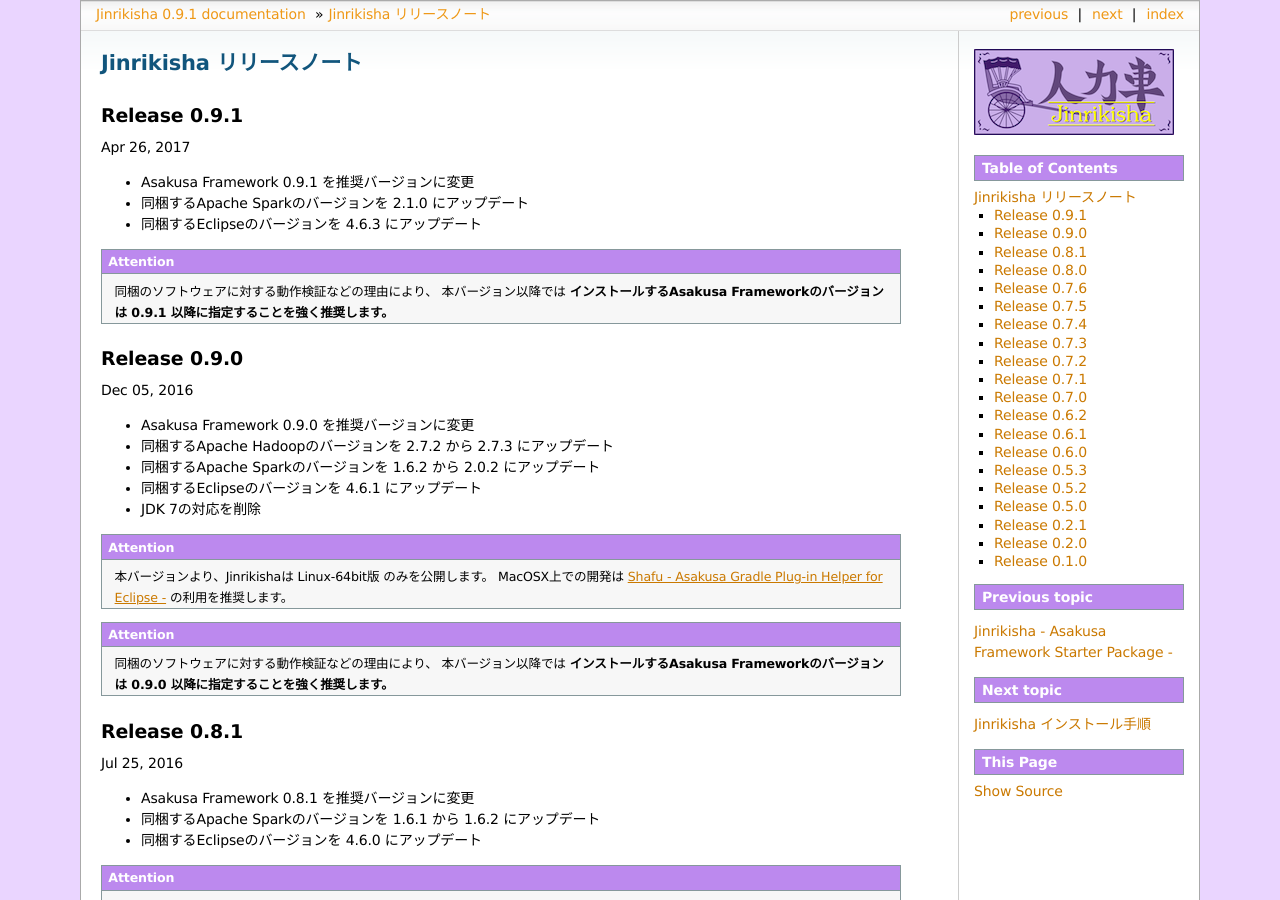
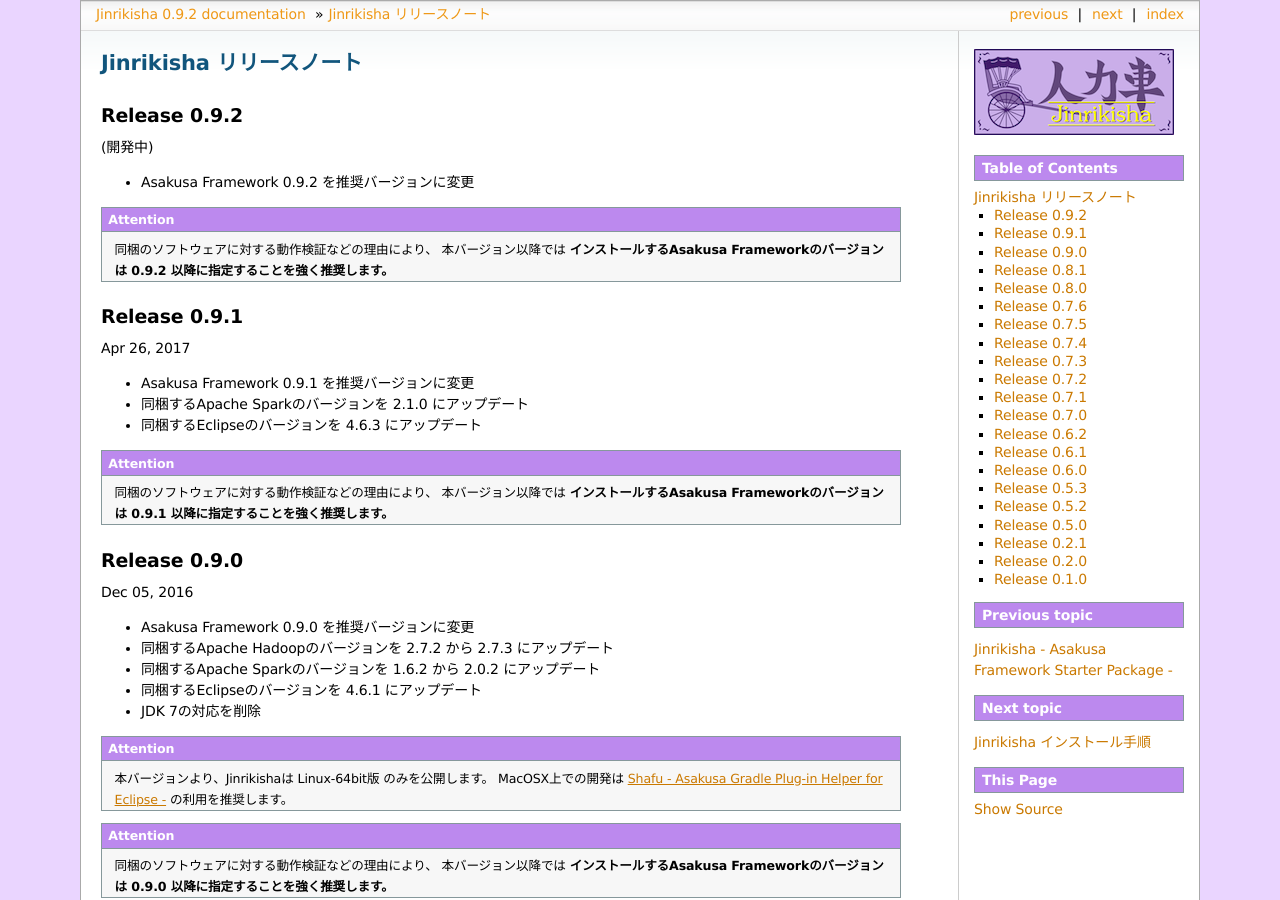
Before and after one commit to asakusafw/asakusafw-starter, a Sphinx documentation site: the page built from jinrikisha/docs/ja/source/release-notes.rst, in a window 1280 px wide and 900 px high. Built offline with Sphinx 7.4.7, drawn with Linux system fonts in a browser that asks for light colours; formulas are drawn with MathJax 3; some of the changed text lies outside the part shown.

Commit message:
Revise document for release 0.9.2

```diff
--- a/jinrikisha/docs/ja/source/conf.py
+++ b/jinrikisha/docs/ja/source/conf.py
@@ -55,9 +55,9 @@
 # built documents.
 #
 # The short X.Y version.
-version = '0.9.1'
+version = '0.9.2'
 # The full version, including alpha/beta/rc tags.
-release = '0.9.1'
+release = '0.9.2'
 
 # The language for content autogenerated by Sphinx. Refer to documentation
 # for a list of supported languages.
--- a/jinrikisha/docs/ja/source/index.rst
+++ b/jinrikisha/docs/ja/source/index.rst
@@ -16,9 +16,9 @@
 Linux-64bit版
 -------------
 
-* `jinrikisha-linux-64bit-0.9.1.tar.gz`_
+* `jinrikisha-linux-64bit-0.9.2.tar.gz`_
 
-..  _`jinrikisha-linux-64bit-0.9.1.tar.gz`: http://www.asakusafw.com/download/jinrikisha/linux/jinrikisha-linux-64bit-0.9.1.tar.gz
+..  _`jinrikisha-linux-64bit-0.9.2.tar.gz`: http://www.asakusafw.com/download/jinrikisha/linux/jinrikisha-linux-64bit-0.9.2.tar.gz
 
 対応プラットフォーム
 --------------------
--- a/jinrikisha/docs/ja/source/install.rst
+++ b/jinrikisha/docs/ja/source/install.rst
@@ -130,7 +130,7 @@
 
 ..  code-block:: none
 
-    2) Asakusa Frameworkのバージョンを入力してください。: 0.9.1:
+    2) Asakusa Frameworkのバージョンを入力してください。: 0.9.2:
 
 ..  attention::
     基本的にはデフォルトの推奨バージョンをそのまま利用することを推奨します。その他のバージョンとの組み合わせは動作検証が行われていない可能性があります。
--- a/jinrikisha/docs/ja/source/release-notes.rst
+++ b/jinrikisha/docs/ja/source/release-notes.rst
@@ -3,6 +3,16 @@
 =========================
 Jinrikisha リリースノート
 =========================
+
+Release 0.9.2
+=============
+
+(開発中)
+
+* Asakusa Framework 0.9.2 を推奨バージョンに変更
+
+..  attention::
+    同梱のソフトウェアに対する動作検証などの理由により、 本バージョン以降では **インストールするAsakusa Frameworkのバージョンは 0.9.2 以降に指定することを強く推奨します。**
 
 Release 0.9.1
 =============
```
Also changed, not shown: jinrikisha/docs/ja/source/download-archive.rst (+10 -0 lines).
